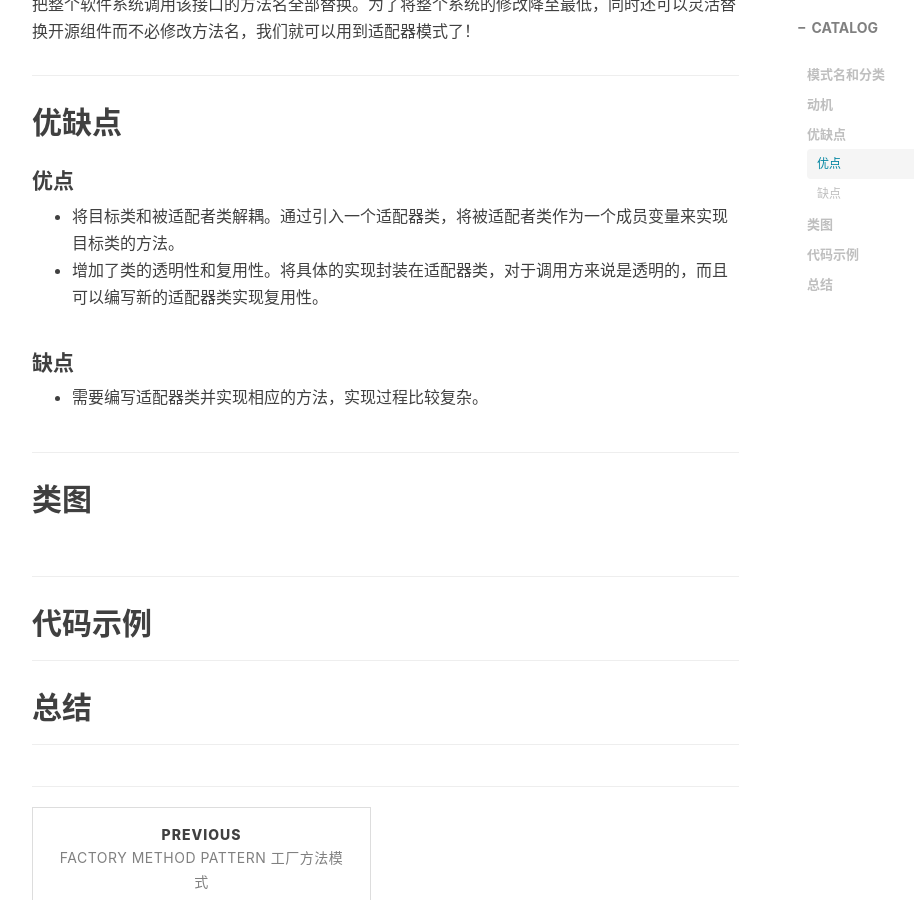
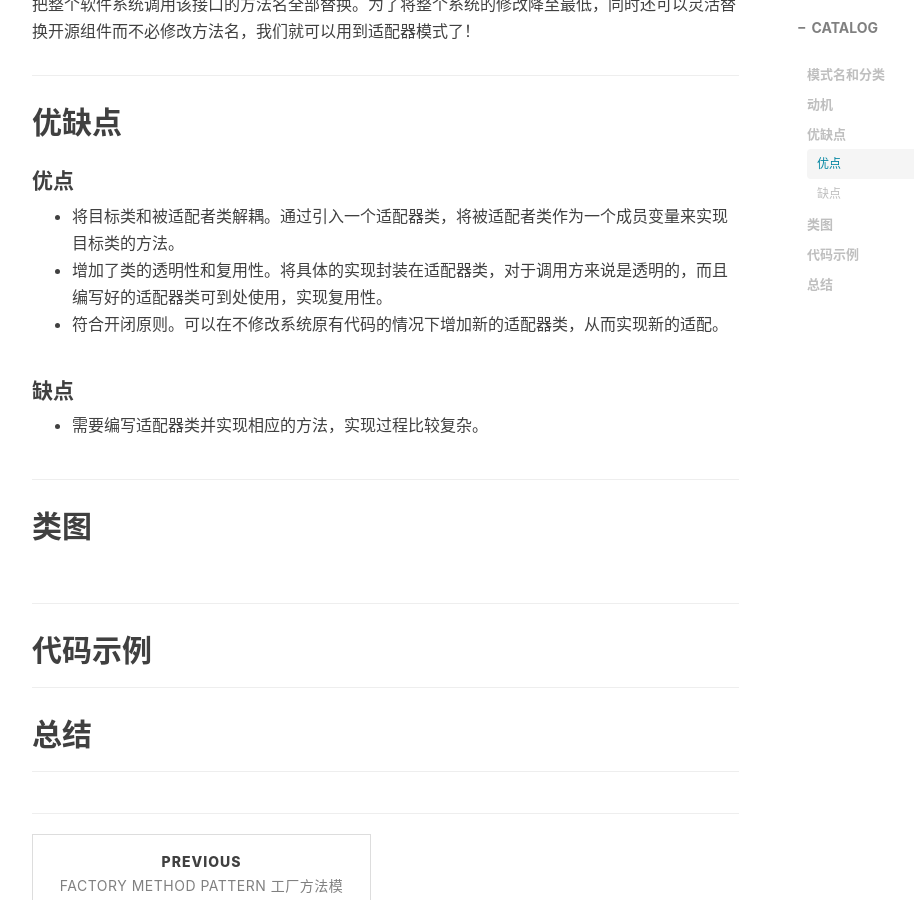
Before and after one commit to wudashan/wudashan.github.io, a Jekyll site: the page built from _posts/2017-04-30-Adapter-Pattern.markdown, in a window 1280 px wide and 900 px high, scrolled down 985 px. Shown: the whole window, without its empty margins (233-1147 px from the left). Built offline with Jekyll 4.4.1, drawn with Linux system fonts in a browser that asks for light colours; nearby versions of some CDN libraries; comment, search, counter and statistics services are not loaded.

Commit message:
更新优缺点

```diff
--- a/_posts/2017-04-30-Adapter-Pattern.markdown
+++ b/_posts/2017-04-30-Adapter-Pattern.markdown
@@ -30,7 +30,8 @@ tags:
 #### 优点
 
  - 将目标类和被适配者类解耦。通过引入一个适配器类，将被适配者类作为一个成员变量来实现目标类的方法。
- - 增加了类的透明性和复用性。将具体的实现封装在适配器类，对于调用方来说是透明的，而且可以编写新的适配器类实现复用性。
+ - 增加了类的透明性和复用性。将具体的实现封装在适配器类，对于调用方来说是透明的，而且编写好的适配器类可到处使用，实现复用性。
+ - 符合开闭原则。可以在不修改系统原有代码的情况下增加新的适配器类，从而实现新的适配。
 
 #### 缺点
 
```
